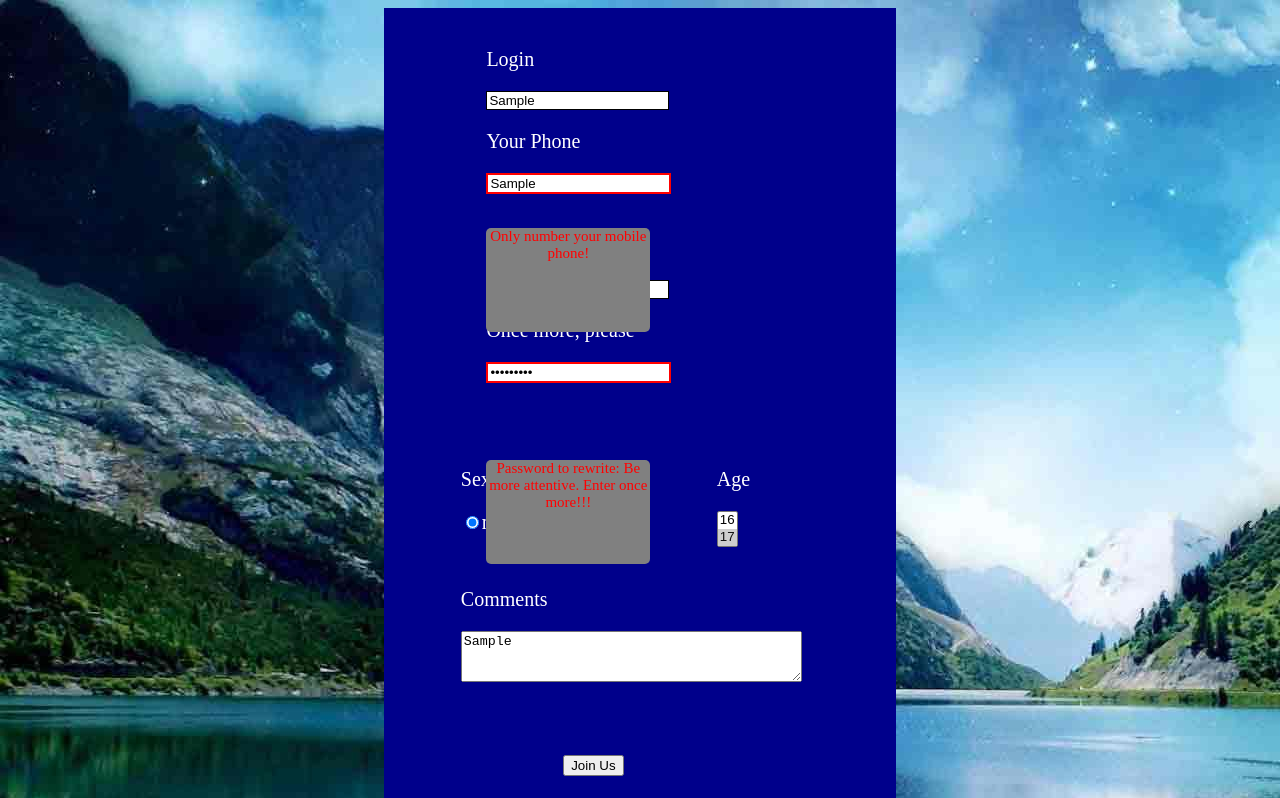
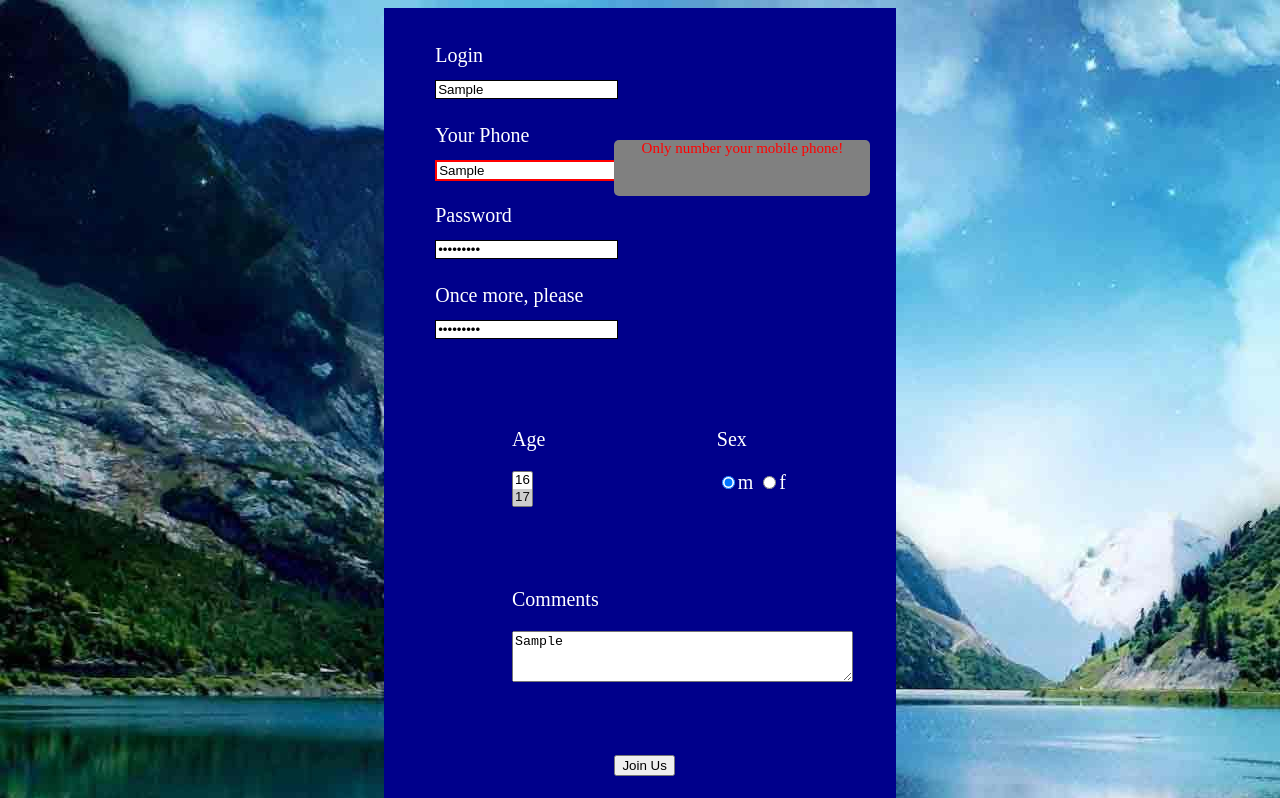
Before and after one commit to Serhio77777/fixed_first_tasks, a plain HTML site: page index.html in a window 1280 px wide. Both pictures are taken after typing "Sample", "Sample", "Sample123", "Sample123", "Sample" into the empty fields and a click on the button "Join Us". Shown: the top 798 px of the page. Drawn offline with Linux system fonts and the light colour scheme.

Commit message:
Changed animation; I hope I have fixed all

```diff
--- a/index.html
+++ b/index.html
@@ -6,20 +6,18 @@
 	<body>
 		<div class="blocks">
 			<form action="" onsubmit="return validate();">
-				<div class="first_block">
-					<p>Login</p>
+				<p class="login_name">Login</p>
 					<input class="name" type="text" id="userName"/>
-						<div class="error_Name" id="errorName" >Only lowercase letters and uppercase in the Latin alphabet, numbers, and \"_\" character! More than 5 symbol!!</div>
-					<p>Your Phone</p>
-					   <div class="error_Phone" id="errorPhone" >Only number your mobile phone!</div>
-					   <input class="phone" type="text" id="userPhone"/><br>
-					<p>Password</p>
-					   <div class="error_Password" id="errorPassword" >Only lowercase letters and uppercase in the Latin alphabet, numbers, and \"_\" character! More than 5 symbol!!</div>
-					   <input class="password" type="password" id="userPassword"/>
-					<p>Once more, please</p>
-					   <div class="error_Name" id="errorPasswordInspection" >Password to rewrite:  Be more attentive. Enter once more!!!</div>
-					   <input class="inspection_password" type="password" id="userPasswordInspection"/><br>
-				</div>
+					<div class="error_Name" id="errorName" >Only lowercase letters and uppercase in the Latin alphabet, numbers, and \"_\" character! More than 5 symbol!!</div>
+				<p class="name_phone">Your Phone</p>
+					<div class="error_Phone" id="errorPhone" >Only number your mobile phone!</div>
+					<input class="phone" type="text" id="userPhone"/><br>
+				<p class="name_password">Password</p>
+					<input class="password" type="password" id="userPassword"/>
+					<div class="error_Password" id="errorPassword" >Only lowercase letters and uppercase in the Latin alphabet, numbers, and \"_\" character! More than 5 symbol!!</div>
+				<p class="name_inspection_password">Once more, please</p>
+					<input class="inspection_password" type="password" id="userPasswordInspection"/><br>
+					<div class="error_Name" id="errorPasswordInspection" >Password to rewrite:  Be more attentive. Enter once more!!!</div>
 				<div class="block_second">
 					<div class="sex">
 						<p>Sex</p>
--- a/script.js
+++ b/script.js
@@ -11,41 +11,50 @@ var userName = document.getElementById("userName"),
 function validate() {
     var nameValueLength = userName.value.length,
         passwordLength = userPassword.value.length,
+        userPasswordCorrect=userPassword.value,
         userPasswordCorrectOnceMore = userPasswordInspection.value;
 	var regexpForValueNameAndPassword = /\W/g, regexpForPhone = /[^0-9]/g;
-    var inValidate = true;
+    var isInvalid = true;
 
-    function mistake(sendFieldName, sendFieldErrorName, top) {
+    function mistake(sendFieldName, sendFieldErrorName, left) {
         var wrong = true;
         sendFieldErrorName.style.visibility = "visible";
         sendFieldName.style.border = "2px solid red";
-        sendFieldErrorName.style.top = top + "%";
+        sendFieldErrorName.style.left = left + "%";
         wrong = false;
         return wrong;
     }
-    function correct(sendFieldName, sendFieldErrorName) {
+    function correct(sendFieldName, sendFieldErrorName, left) {
         sendFieldErrorName.style.visibility = "hidden";
         sendFieldName.style.border = "1px solid black";
+        sendFieldErrorName.style.left = left + "%";
     }
 
     if ((!userName.value) || (userName.value.search(regexpForValueNameAndPassword) != -1) || (nameValueLength<5)) {
-        inValidate = mistake(userName, errorName, 12.6);
-        // isInvalid
+        isInvalid = mistake(userName, errorName, 45);
+	} else {
+        correct(userName, errorName, 10);
+    }
 
-	} else 	correct(userName, errorName);
-    if((!userPhone.value)||(userPhone.value.search(regexpForPhone) != -1)||(userPhone.value.length != 10)){
-          inValidate = mistake(userPhone, errorPhone, 25);
-    } else correct(userPhone, errorPhone);
-    if((!userPassword.value)||(userPassword.value.search(regexpForValueNameAndPassword) != -1)||(passwordLength<5)){
-          inValidate = mistake(userPassword, errorPassword, 41.2);
+    if ((!userPhone.value)||(userPhone.value.search(regexpForPhone) != -1)||(userPhone.value.length != 10)){
+        isInvalid = mistake(userPhone, errorPhone, 45);
     } else {
-       correct(userPassword, errorPassword);
+        correct(userPhone, errorPhone, 10);
     }
-    if((passwordLength !== userPasswordCorrectOnceMore)){
-          inValidate = mistake(userPasswordInspection, errorPasswordInspection, 54);
-    } else correct(userPasswordInspection, errorPasswordInspection);
 
-    if (inValidate) {
+    if ((!userPassword.value) || (userPassword.value.search(regexpForValueNameAndPassword) != -1) || (passwordLength<5)) {
+        isInvalid = mistake(userPassword, errorPassword, 45);
+    } else {
+        correct(userPassword, errorPassword, 10);
+    }
+
+    if ((userPasswordCorrect !== userPasswordCorrectOnceMore)) {
+        isInvalid = mistake(userPasswordInspection, errorPasswordInspection, 45);
+    } else {
+        correct(userPasswordInspection, errorPasswordInspection, 10);
+    }
+
+    if (isInvalid) {
         alert("Success! Takes my congratulations!");
     }
 	return false;
--- a/style.css
+++ b/style.css
@@ -12,47 +12,73 @@ body {
 	color: white;
 	top: auto;
 	left: 30%;
+	margin: auto;
+
 }
 
-.first_block {
+
+.name{
 	display : inline-block;
 	position: absolute;
-	height:100%;
-	width:80%;
-	background-color: darkblue;
-	font-size: 20px;
-	color: white;
-	top: auto;
-	left: 20%;
-	margin-bottom: 10px;
-	margin-top: 20px;
+	border: 1px solid black;
+	left: 10%;
+	top:9%;
 }
-.name{
-	display : block;
-	position: static;
+.login_name{
+	display : inline-block;
+	position: absolute;
+	left: 10%;
+	top:2%;
+}
+
+.phone{
+	display : inline-block;
+	position: absolute;
 	border: 1px solid black;
+	left: 10%;
+	top:19%;
 }
-.phone{
-	display : block;
-	position: static;
+.name_phone{
+	display : inline-block;
+	position: absolute;
+	left: 10%;
+	top:12%;
+}
+
+.password{
+	display : inline-block;
+	position: absolute;
 	border: 1px solid black;
+	left: 10%;
+	top:29%;
 }
-.password{
-	display : block;
-	position: static;
+.name_password{
+	display : inline-block;
+	position: absolute;
+	left: 10%;
+	top:22%;
+}
+
+.inspection_password {
+	display: inline-block;
+	position: absolute;
 	border: 1px solid black;
+	left: 10%;
+	top: 39%
 }
-.inspection_password{
-	display : block;
-	position: static;
-	border: 1px solid black;
+.name_inspection_password{
+	display : inline-block;
+	position: absolute;
+	left: 10%;
+	top:32%;
 }
 
 #errorName {
-	top: 9.5%;
+	top: 6.5%;
+	left:10%;
 	z-index: 2;
-	width: 40%;
-	height: 13%;
+	width: 50%;
+	height: 7%;
 	border-radius: 5px;
 	display: block;
     visibility: hidden;
@@ -61,13 +87,14 @@ body {
 	color: red;
 	text-align: center;
 	position: absolute;
-	transition: 0.5s top;
+	transition: 0.5s left;
 }
 #errorPhone {
-	top: 15.5%;
+	top: 16.5%;
+	left:10%;
 	z-index: 2;
-	width: 40%;
-	height: 13%;
+	width: 50%;
+	height: 7%;
 	border-radius: 5px;
 	display: block;
 	visibility: hidden;
@@ -76,13 +103,14 @@ body {
 	color: red;
 	text-align: center;
 	position: absolute;
-	transition: 0.5s top;
+	transition: 0.5s left;
 }
 #errorPassword {
 	top: 26.5%;
+	left: 10%;
 	z-index: 2;
-	width: 40%;
-	height: 13%;
+	width: 50%;
+	height: 7%;
 	border-radius: 5px;
 	display: block;
 	visibility: hidden;
@@ -91,13 +119,14 @@ body {
 	color: red;
 	text-align: center;
 	position: absolute;
-	transition: 0.5s top;
+	transition: 0.5s left;
 }
 #errorPasswordInspection {
 	top: 36.5%;
+	left:10%;
 	z-index: 2;
-	width: 40%;
-	height: 13%;
+	width: 50%;
+	height: 7%;
 	border-radius: 5px;
 	display: block;
 	visibility: hidden;
@@ -106,7 +135,7 @@ body {
 	color: red;
 	text-align: center;
 	position: absolute;
-	transition: 0.5s top;
+	transition: 0.5s left;
 }
 
 
@@ -115,22 +144,23 @@ body {
     width:80%;
     display: block;
 	/*position: absolute;*/
+	left: 60%;
 }
 .age {
 	height:100%;
 	width:80%;
 	display: block;
 	position: absolute;
-	top: 55%;
-	left: 65%;
+	top: 50%;
+	left: 25%;
 }
 .sex {
 	height:100%;
 	width:80%;
 	display: block;
 	position: absolute;
-	top: 55%;
-	left: 15%;
+	top: 50%;
+	left: 65%;
 }
 
 .last_block{
@@ -145,7 +175,7 @@ body {
 	display: block;
 	position: absolute;
 	top: 70%;
-	left: 15%;
+	left: 25%;
 }
 .submit{
 	height:100%;
@@ -153,5 +183,5 @@ body {
 	display: block;
 	position: absolute;
 	top: 93%;
-	left: 35%;
+	left: 45%;
 }
```
